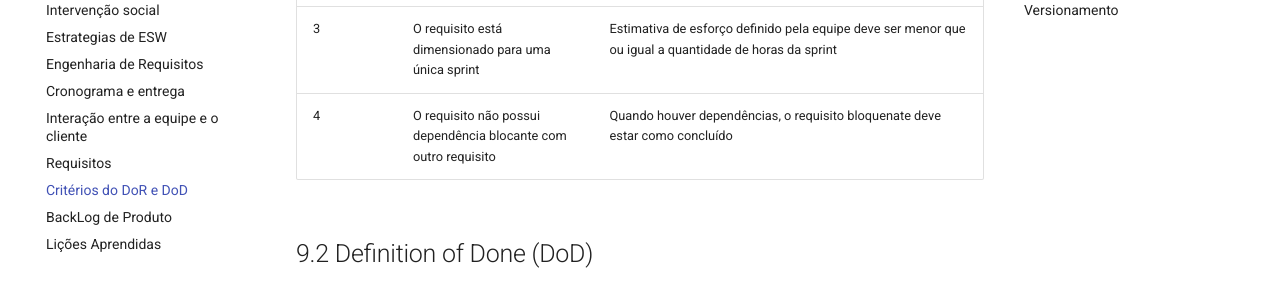
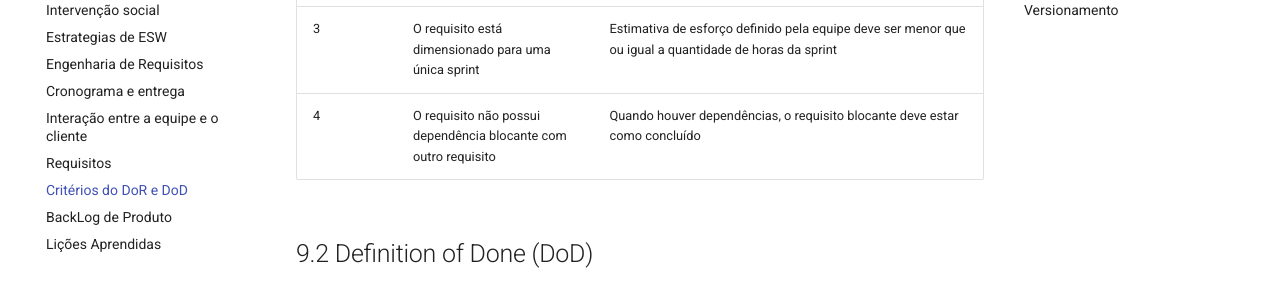
Before and after one commit to mdsreq-fga-unb/REQ-2026.2-T01-SigCecp, an MkDocs documentation site: the page built from docs/visao_produto_projeto/9_dor_e_dod.md, in a window 1280 px wide and 900 px high, scrolled down 457 px. Shown: the part 152-442 px from the top of the window. Built offline with MkDocs 1.6.1 and Material for MkDocs 9.7.7, drawn with Linux system fonts in a browser that asks for light colours.

Commit message:
fix: palavra escrita errada

```diff
--- a/docs/visao_produto_projeto/9_dor_e_dod.md
+++ b/docs/visao_produto_projeto/9_dor_e_dod.md
@@ -9,7 +9,7 @@ O **Definition of Ready (DoR)** é o conjunto de critérios que um requisito dev
 | 1 | O requisito deve estar no nível de maturidade de produto | O requisito atende às características de um requisito de produto (ISO/IEC/IEEE 29148). Ele deve ser necessário, inequívoco, completo, singular, viável, verificável, rastreável, conforme |
 | 2 | O protótipo deve ser validado pelo cliente | Registro formal da validação do cliente e reunião gravada |
 | 3 | O requisito está dimensionado para uma única sprint | Estimativa de esforço definido pela equipe deve ser menor que ou igual a quantidade de horas da sprint |
-| 4 | O requisito não possui dependência blocante com outro requisito | Quando houver dependências, o requisito bloquenate deve estar como concluído |
+| 4 | O requisito não possui dependência blocante com outro requisito | Quando houver dependências, o requisito blocante deve estar como concluído |
 
 
 ## 9.2 Definition of Done (DoD)
```
